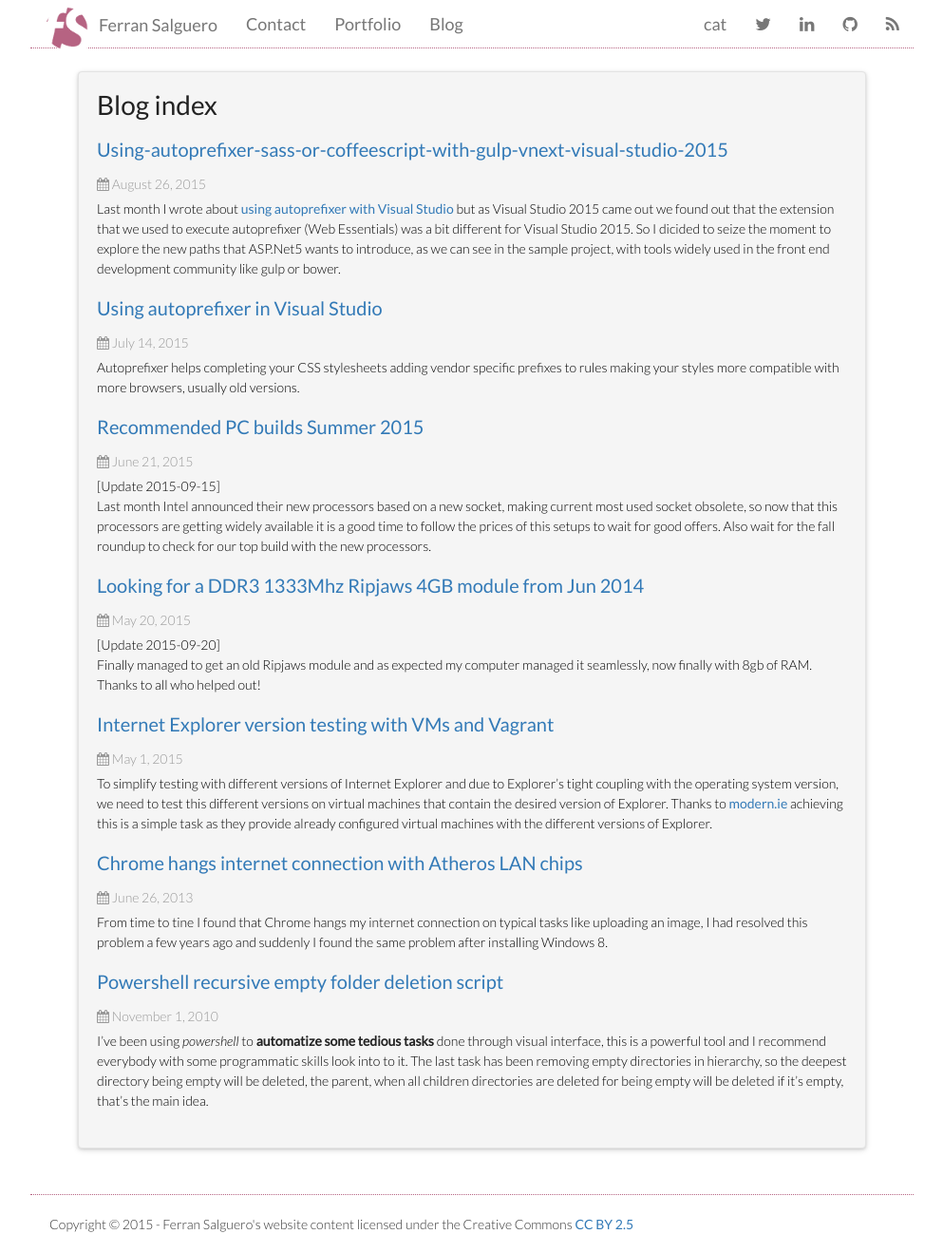
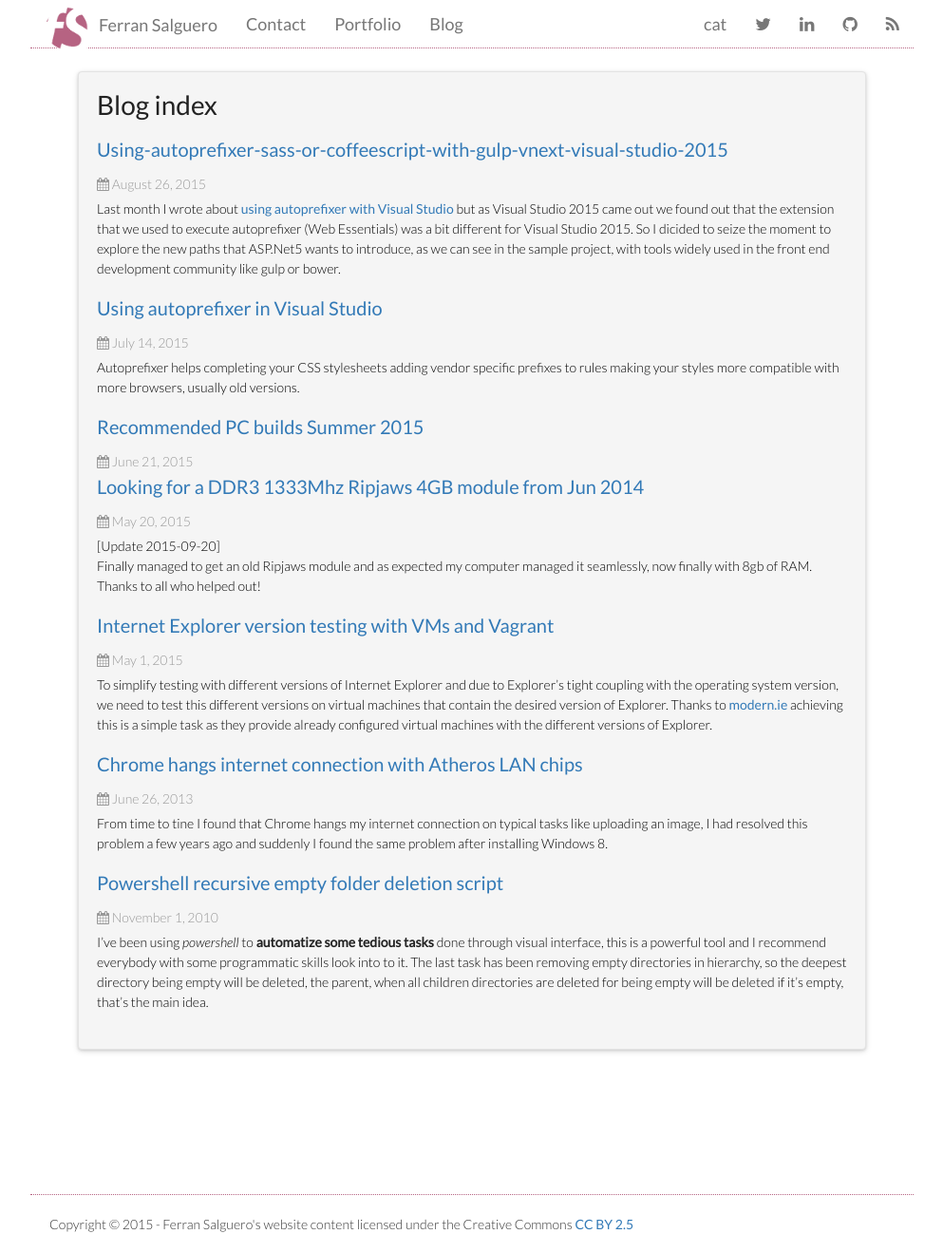
Before and after one commit to FerranSalguero/ferransalguero.github.io, a Jekyll site: the page built from blog/index.html, in a window 1280 px wide and 1319 px high. Shown: the whole window at 95% size, without its empty margins (143-1136 px from the left). Built offline with Jekyll 4.4.1, drawn with Linux system fonts in a browser that asks for light colours; nearby versions of some CDN libraries; library files that are not in the unit come from our copies; the list of posts is cut into pages by our own code; some of the changed lines change nothing that is shown.

Commit message:
pc builds

```diff
--- a/_posts/2015-06-21-Recommended-PC-builds-summer-2015.md
+++ b/_posts/2015-06-21-Recommended-PC-builds-summer-2015.md
@@ -2,85 +2,6 @@
 layout: article
 title: Recommended PC builds Summer 2015
 lastmod: 2015-09-15
+redirect_to:
+  - http://www.putinyourbasket.com/2015/06/Recommended-PC-builds-summer-2015.html
 ---
-
-[Update 2015-09-15]
-Last month Intel announced their new processors based on a new socket, making current most used socket obsolete, so now that this processors are getting widely available it is a good time to follow the prices of this setups to wait for good offers.
-Also wait for the fall roundup to check for our top build with the new processors.
-
------------------------------------------------------------------
-
-Starting this summer I want to give some PC rig configurations from budget to gamer and, of course, an advanced user. Some components can be used to upgrade your existing computer, like an [SSD][7] or a new graphic card. I want to set 3 typical tiers, **budget** around $500, **advanced** $800 and **top** at $1200.
-We will use The Witcher as a benchmarking tool, as it is the recent game more demanding on your computer resources.
-
-Budget<a class="anchor" id="budget"></a>
-------
-
-A good configuration for playing last year games or The Witcher 3 at low quality:
-
-* CPU: [Intel Core i3-4150 $120][1]
-* Motherboard: [ASRock H81M-HDS $50][2]
-* Memory: [Corsair Vengeance 8 GB (2 x 4 GB) DDR3 1600 MHz $50][3]
-* Graphics: [Asus Radeon R7 260X $127][4]
-* CPU Cooler: Intel stock cpu cooler included in CPU package
-* Hard drive: [Any WD with 7200rpm depending on your budget, from $40][5]
-* Power supply: [Corsair Builder Series CX 600 $40][6]
-
-**Total: $427**
-
-Under the initial $500 budget, probably the difference can be used to get an SSD like the 2nd tier build.
-
-
-Advanced<a class="anchor" id="advanced"></a>
---------
-
-A mid-tier PC, unlocked, The Witcher 3 at a decent quality:
-
-* CPU: [Intel Core i5-4690K $230][8]
-* Motherboard: [ASRock Z97 Anniversary $90][9]
-* Memory: [Kingston HyperX Savage 16GB Kit (2x8GB) 1866MHz DDR3 CL9 $105][10]
-* Graphics: [Sapphire Radeon R9 380 4GB $250][11]
-* CPU Cooler: [Cooler Master Hyper 212 EVO $35][12]
-* Hard drive: [Samsung 850 EVO 250GB $100][13]
-* Power supply: [Corsair Builder Series CX 600 $40][6]
-
-**Total: $850**
-
-A little over budget but worth the extra penny, paying a little more for the 4GB video card can extend the life of this build a few years more.
-
-
-Top<a class="anchor" id="top"></a>
----
-
-A top-tier PC, unlocked, The Witcher 3 at a ultra quality:
-
-* CPU: [Intel Core i7-4790K $325][14]
-* Motherboard: [Gigabyte GA-Z97X-UD3H-BK $135][15]
-* Memory: [Kingston HyperX Savage 16GB Kit (2x8GB) 1866MHz DDR3 CL9 $105][10]
-* Graphics: [Asus GTX 980 Ti 6GB $660][17]
-* CPU Cooler: [Cooler Master Hyper 212 EVO $35][12]
-* Hard drive: [Samsung 850 Pro 256GB $140][18]
-* Power supply: [Corsair Builder Series CX 600 $40][6]
-
-**Total: $1440**
-
-Also over budget but worth paying a few extra bucks for the best video card in the market.
-
-
-[1]: http://wheretobuy.apphb.com/us/Intel%20Core%20i3-4150
-[2]: http://wheretobuy.apphb.com/us/ASRock%20H81M-HDS
-[3]: http://wheretobuy.apphb.com/us/Corsair%20Vengeance%208%20GB%20%282%20x%204%20GB%29%20DDR3%201600%20MHz
-[4]: http://wheretobuy.apphb.com/us/Asus%20Radeon%20R7%20260X
-[5]: http://wheretobuy.apphb.com/us/WD%207200rpm
-[6]: http://wheretobuy.apphb.com/us/Corsair%20Builder%20Series%20CX%20600
-[7]: http://wheretobuy.apphb.com/ssd
-[8]: http://wheretobuy.apphb.com/us/Intel%20Core%20i5-4690K
-[9]: http://wheretobuy.apphb.com/us/ASRock%20Z97%20Anniversary
-[10]: http://wheretobuy.apphb.com/us/Kingston%20HyperX%20Savage%2016GB%20Kit%20%282x8GB%29%201866MHz%20DDR3%20CL9
-[11]: http://wheretobuy.apphb.com/us/Sapphire%20Radeon%20R9%20380%204GB
-[12]: http://wheretobuy.apphb.com/us/Cooler%20Master%20Hyper%20212%20EVO
-[13]: http://wheretobuy.apphb.com/us/Samsung%20850%20EVO%20250GB
-[14]: http://wheretobuy.apphb.com/us/Intel%20Core%20i7-4790K
-[15]: http://wheretobuy.apphb.com/us/Gigabyte%20GA-Z97X-UD3H-BK
-[17]: http://wheretobuy.apphb.com/us/Asus%20GTX%20980%20Ti%206GB
-[18]: http://wheretobuy.apphb.com/us/Samsung%20850%20Pro%20256GB
```
